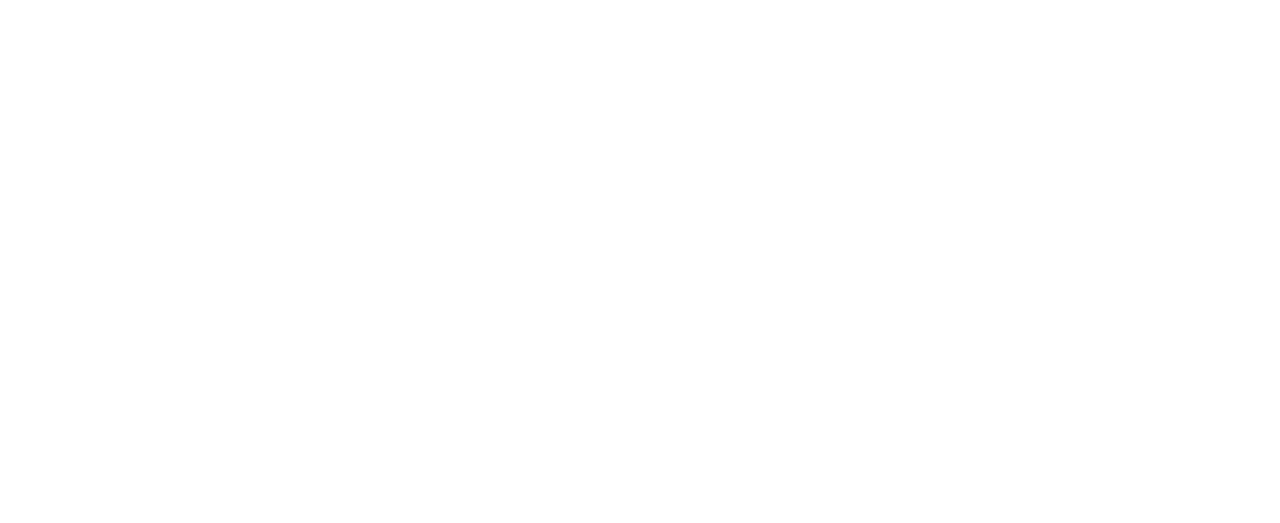
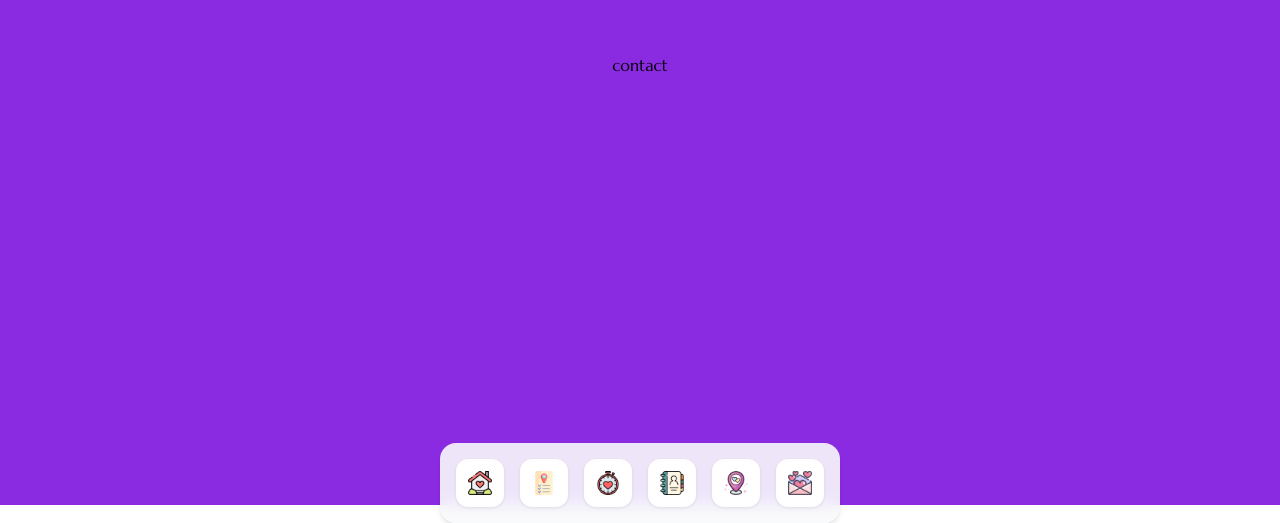
Before and after one commit to FahmiRid/joke-fun, a React (Create React App) app: page /contact in a window 1280 px wide. Before the commit this address had no page. Shown: the part 295-818 px from the top of the page. Built offline with nearby package versions, Linux system fonts and the light colour scheme.

Commit message:
FS - 14 Added contact module

```diff
--- a/src/App.js
+++ b/src/App.js
@@ -8,6 +8,7 @@
 import RSVPForm from "./components/rsvp";
 import Home from "./components/home";
 import Intinerary from "./components/intinerary";
+import Contact from "./components/contact";
 function App() {
   return (
     <BrowserRouter>
@@ -16,7 +17,7 @@
         <Route path="/intinerary" element={<Intinerary />} />
         <Route path="/countdown" element={<Countdown />} />
         <Route path="/todo" element={<Todo />} />
-        <Route path="/gallery" element={<Gallery />} />
+        <Route path="/contact" element={<Contact />} />
         <Route path="/location" element={<Location />} />
         <Route path="/rsvp" element={<RSVPForm />} />
       </Routes>
--- /dev/null
+++ b/src/components/contact.jsx
@@ -0,0 +1,15 @@
+import React from "react";
+import "../styles/contact.css";
+import AnimatedDock from "./dock";
+export default function Contact() {
+  return (
+    <>
+      <div className="contact-container">
+        <div className="contact-card">contact</div>
+        <div className="dock-contact-cont">
+          <AnimatedDock />
+        </div>
+      </div>
+    </>
+  );
+}
--- a/src/components/countdown.jsx
+++ b/src/components/countdown.jsx
@@ -61,7 +61,6 @@
     <div className="countdown-container">
 
       <div className="container">
-        <SideNavigation isOpen={isOpen} toggleNavigation={toggleNavigation} />
         {/* <h1 id="headline">{headline}</h1> */}
         <div
           id="countdown"
--- a/src/components/dock.jsx
+++ b/src/components/dock.jsx
@@ -6,6 +6,7 @@
 import LocationIcon from "../components/img/location.png";
 import Home from "../components/img/home.png";
 import Itinerary from '../components/img/itinerary.png'
+import Contact from '../components/img/contacts.png'
 import { useNavigate } from "react-router-dom";
 const styles = `
   .dock-container {
@@ -112,8 +113,8 @@
             <img className="icon" src={Clock} alt="Clock Icon" />
           </DockIcon>
 
-          <DockIcon label="Gallery" path="/gallery">
-            <img className="icon" src={GalleryIcon} alt="Gallery Icon" />
+          <DockIcon label="Contact" path="/contact">
+            <img className="icon" src={Contact} alt="Contact" />
           </DockIcon>
 
           <DockIcon label="To-do-List" path="/location">
--- /dev/null
+++ b/src/styles/contact.css
@@ -0,0 +1,14 @@
+.contact-container {
+    display: flex;
+    flex-direction: column;
+    align-items: center;
+    justify-content: center;
+    background: blueviolet;
+    height: 100vh;
+    text-align: center;
+}
+
+.dock-contact-cont{
+    position: relative;
+    top: 23em;
+}
--- a/src/styles/countdown.css
+++ b/src/styles/countdown.css
@@ -2,13 +2,13 @@
 :root {
     --smaller: 0.75;
 }
-
+/*
 * {
     box-sizing: border-box;
     margin: 0;
     padding: 0;
-    /* background-color: #faf6f4; */
-}
+    background-color: #faf6f4;
+} */
 
 /* html,
 body {
@@ -26,11 +26,12 @@
 } */
 .countdown-container {
     height: 100vh;
-    width: 100vw;
     display: flex;
+    flex-direction: column;
+    text-align: center;
     justify-content: center;
     align-items: center;
-    background-color:  #ffd54f;
+    background-color:  #faf6f4;
 }
 
 .container {
@@ -75,7 +76,7 @@
 }
 .dock-cont {
     position: relative;
-    top: 20em;
+    top: 18em;
 }
 
 
```
Also changed, not shown: src/components/img/contacts.png (added), src/components/img/telephone.png (added).
